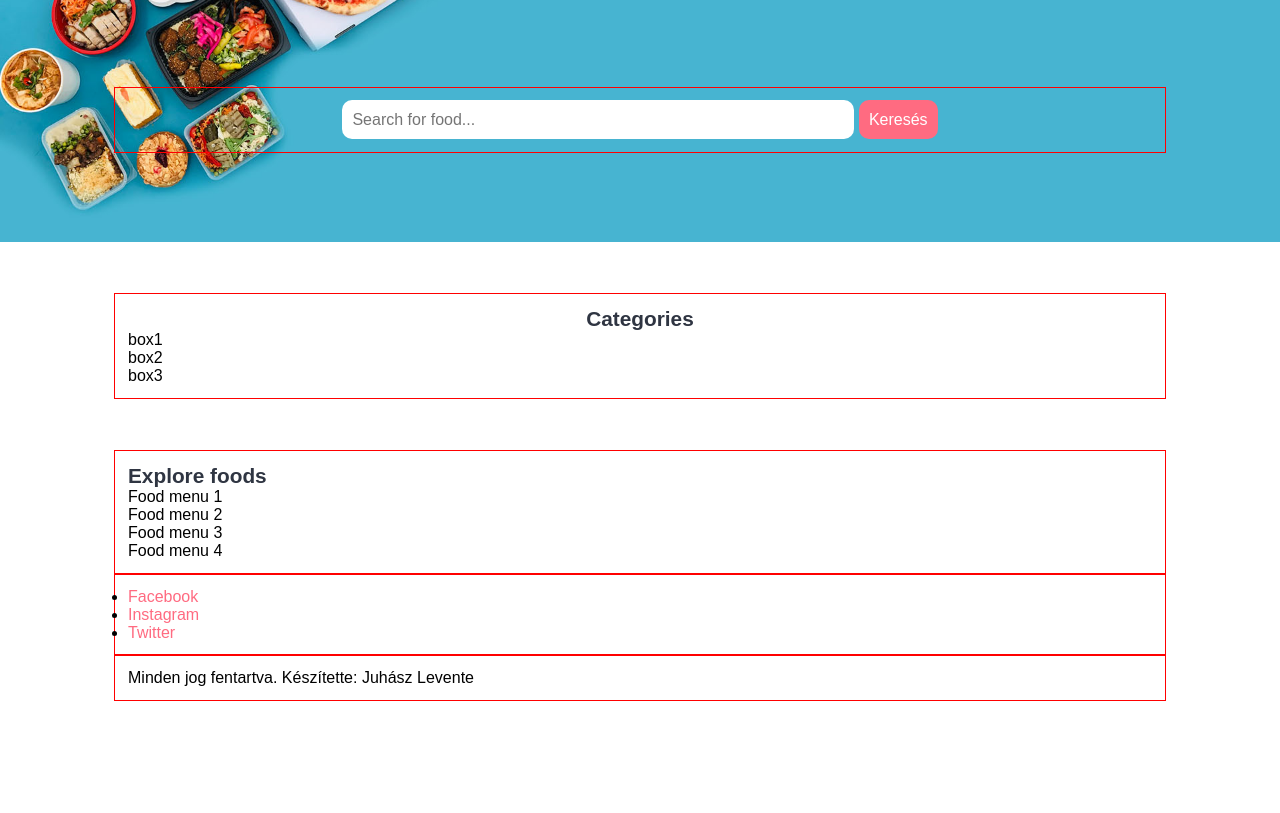
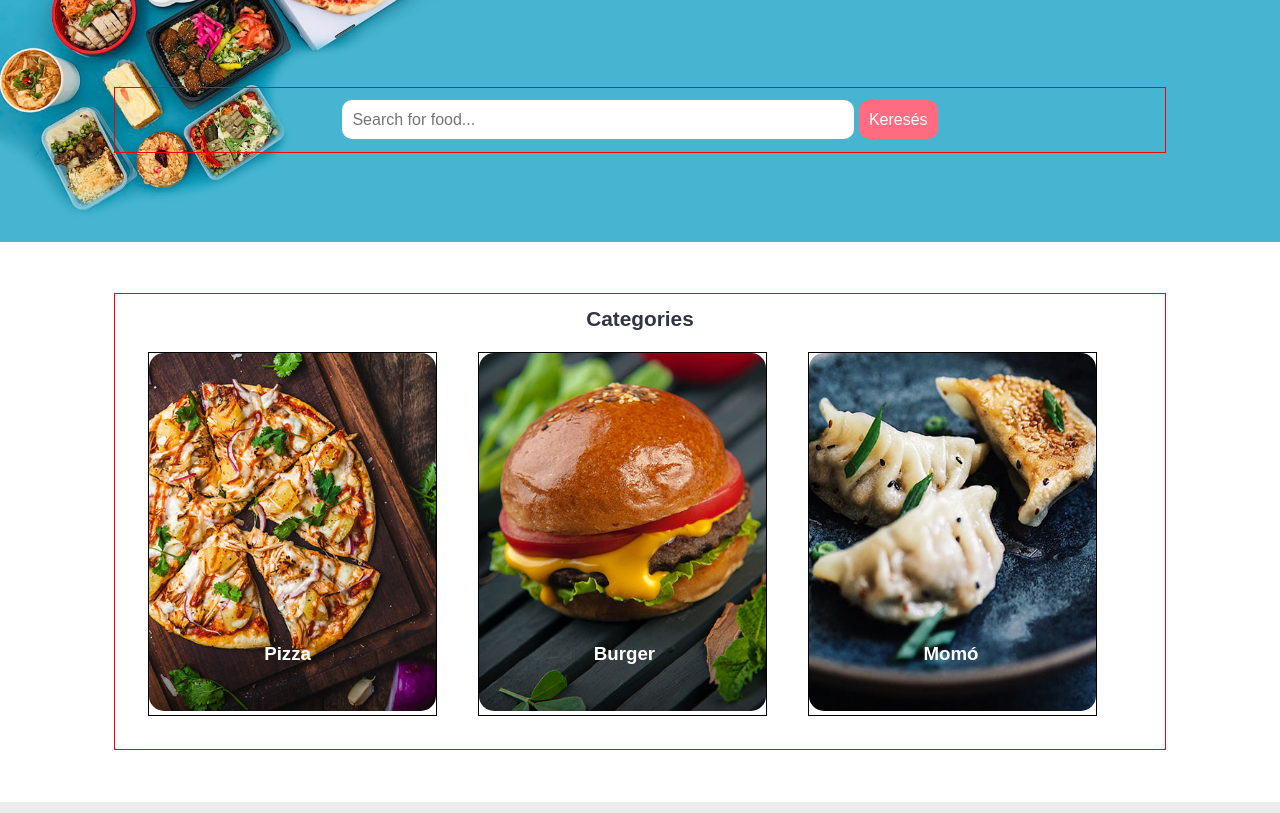
Before and after one commit to leventejuhasz/Szakdolgozat, a plain HTML site: page index.html in a window 1280 px wide. Shown: the part 139-952 px from the top of the page. Before the commit the page ends 840 px from the top, so only its background shows below. Drawn offline with Linux system fonts and the light colour scheme.

Commit message:
food menu section valtozasok, kepek feltoltese

```diff
--- a/css/style.css
+++ b/css/style.css
@@ -6,6 +6,9 @@ version: 1.0
 /* Css for all */
 .img-responsive {
   width: 100%;
+}
+.img-curve {
+  border-radius: 15px;
 }
 
 .text-right {
@@ -37,27 +40,39 @@ a:hover {
 .text-center {
   text-align: center;
 }
-.btn{
+.btn {
   padding: 1%;
   border: none;
   font-size: 1rem;
   border-radius: 10px;
 }
-.btn-primary{
-
+.btn-primary {
   background-color: #ff6b81;
   color: white;
   cursor: pointer;
 }
 
-.btn-primary:hover{
+.btn-primary:hover {
   background-color: #ff4757;
-
 }
-h2{
-
+h2 {
   color: #2f3542;
   font-size: 1.3rem;
+}
+
+.text-white {
+  color: white;
+}
+.float-container {
+  position: relative;
+}
+.h3 {
+  font-size: 1.3rem;
+}
+.float-text {
+  position: absolute;
+  bottom: 50px;
+  left: 40%;
 }
 /* Css for navbar section*/
 
@@ -90,16 +105,36 @@ h2{
   padding: 7% 0;
 }
 
-.food-search input[type="search"]{
+.food-search input[type="search"] {
   width: 50%;
   padding: 1%;
   font-size: 1rem;
   border: none;
   border-radius: 10px;
-
 }
 /* Css for Categories*/
-.categories{
-
+.categories {
   padding: 4% 0;
 }
+
+.box-3 {
+  border: 1px solid black;
+  width: 28%;
+  margin: 2%;
+  float: left;
+}
+
+/* Css for food menu */
+
+.food-menu {
+  background-color: #ececec;
+  padding: 4% 0;
+}
+.food-menu-box {
+  background-color: white;
+  padding: 2%;
+  width: 43%;
+  border: 1px solid black;
+  margin: 1%;
+  float: left;
+}
--- a/index.html
+++ b/index.html
@@ -7,14 +7,17 @@
     <title>Étterem</title>
     <link rel="stylesheet" href="css/style.css" />
   </head>
+
   <body>
     <!-- Navbar section starts here-->
     <section class="Navbar">
       <div class="container">
         <div class="logo">
-            <img src="images/logo.jpeg" alt="Restaurant Logo" class="img-responsive">
-
-
+          <img
+            src="images/logo.jpeg"
+            alt="Restaurant Logo"
+            class="img-responsive"
+          />
         </div>
 
         <div class="menu text-right">
@@ -46,7 +49,12 @@
       <div class="container">
         <form action="">
           <input type="search" name="search" placeholder="Search for food..." />
-          <input type="submit" name="submit" value="Keresés" class="btn btn-primary" />
+          <input
+            type="submit"
+            name="submit"
+            value="Keresés"
+            class="btn btn-primary"
+          />
         </form>
       </div>
     </section>
@@ -57,25 +65,51 @@
       <div class="container">
         <h2 class="text-center">Categories</h2>
 
-        <div class="box-3">box1</div>
-        <div class="box-3">box2</div>
-        <div class="box-3">box3</div>
+        <div class="box-3 float-container">
+          <img
+            src="images/pizza.jpg"
+            alt="Pizza"
+            class="img-responsive img-curve"
+          />
+
+          <h3 class="float-text text-white">Pizza</h3>
+        </div>
+        <div class="box-3 float-container">
+          <img
+            src="images/burger.jpg"
+            alt="Burger"
+            class="img-responsive img-curve"
+          />
+
+          <h3 class="float-text text-white">Burger</h3>
+        </div>
+        <div class="box-3 float-container">
+          <img
+            src="images/momo.jpg"
+            alt="Momo"
+            class="img-responsive img-curve"
+          />
+
+          <h3 class="float-text text-white">Momó</h3>
+        </div>
+        <div class="clearfix"></div>
       </div>
     </section>
     <!-- Categories section ends here-->
 
     <!-- Food menu section starts here-->
-    <section class="Food-menu">
+    <section class="food-menu">
       <div class="container">
-        <h2>Explore foods</h2>
+        <h2 class="text-center">Explore foods</h2>
 
-        <div class="Food-menu">Food menu 1</div>
+        <div class="food-menu-box">Food menu 1</div>
 
-        <div class="Food-menu">Food menu 2</div>
+        <div class="food-menu-box">Food menu 2</div>
 
-        <div class="Food-menu">Food menu 3</div>
+        <div class="food-menu-box">Food menu 3</div>
 
-        <div class="Food-menu">Food menu 4</div>
+        <div class="food-menu-box">Food menu 4</div>
+        <div class="clearfix"></div>
       </div>
     </section>
     <!--  Food menu section ends here-->
@@ -95,8 +129,6 @@
           </li>
         </ul>
       </div>
-
-
     </section>
     <!-- Social section ends here-->
 
```
Lines whose indentation alone changed are shown as unchanged.
